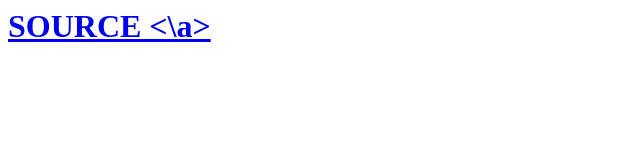
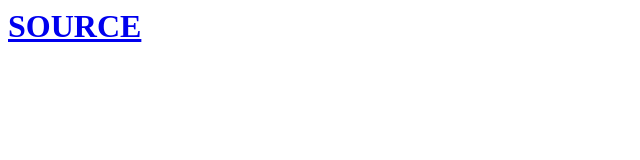
Before and after one commit to GunGengyao/site, a plain HTML site: page index.html in a window 1280 px wide. Shown: the whole page, without its empty margins (0-640 px from the left). Drawn offline with Linux system fonts and the light colour scheme.

Commit message:
Update index.html

```diff
--- a/index.html
+++ b/index.html
@@ -1,5 +1,5 @@
 <h1>
   <a href="gungengyao.github.io/site/source.html">
-  SOURCE
-  <\a>
+    SOURCE
+  </a>
 <h1>
```
